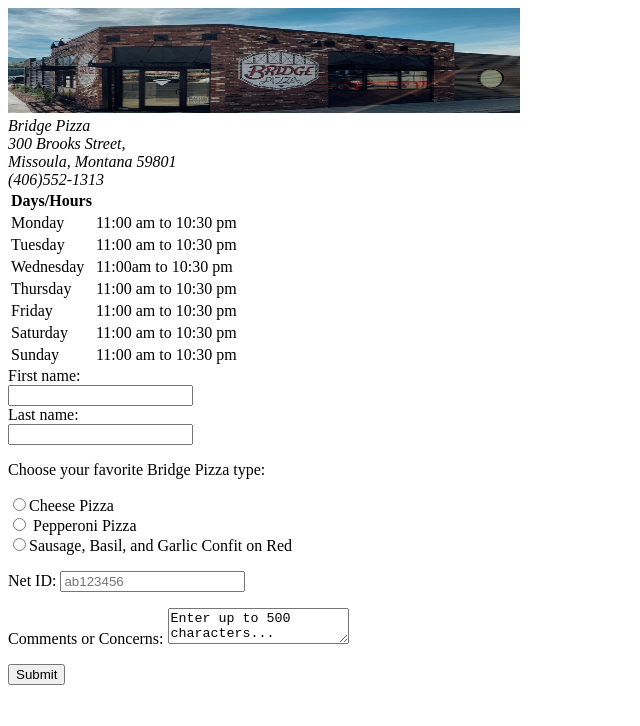
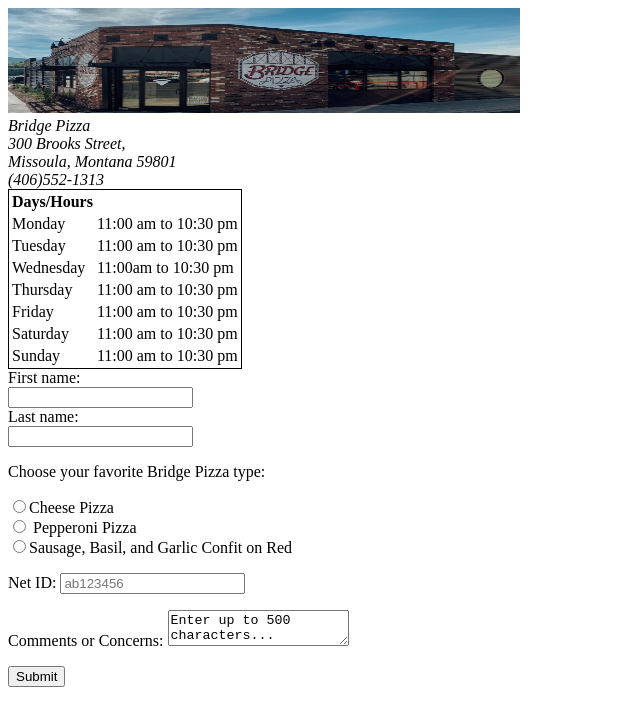
Before and after one commit to jordanelson/MART341-WebDesign, a plain HTML site: page assignment-07/index.html in a window 1280 px wide. Shown: the whole page, without its empty margins (0-640 px from the left). Drawn offline with Linux system fonts and the light colour scheme.

Commit message:
Update index.html

```diff
--- a/assignment-07/index.html
+++ b/assignment-07/index.html
@@ -18,8 +18,8 @@
     </address>
 <head>
     <style>
-      table, th, td {
-          border: 2px powderblue;
+      table {
+      border: 1px solid black;
       }
     </style>
 </head>
```
